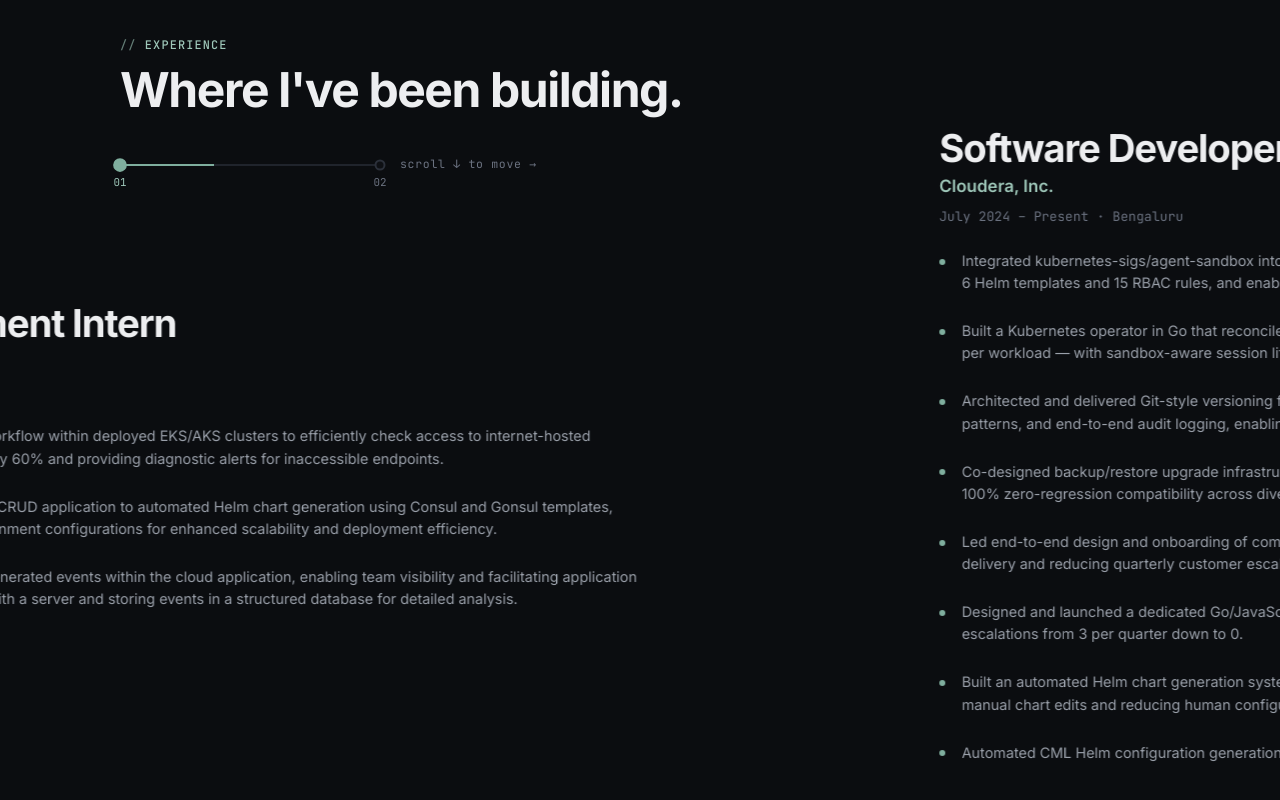
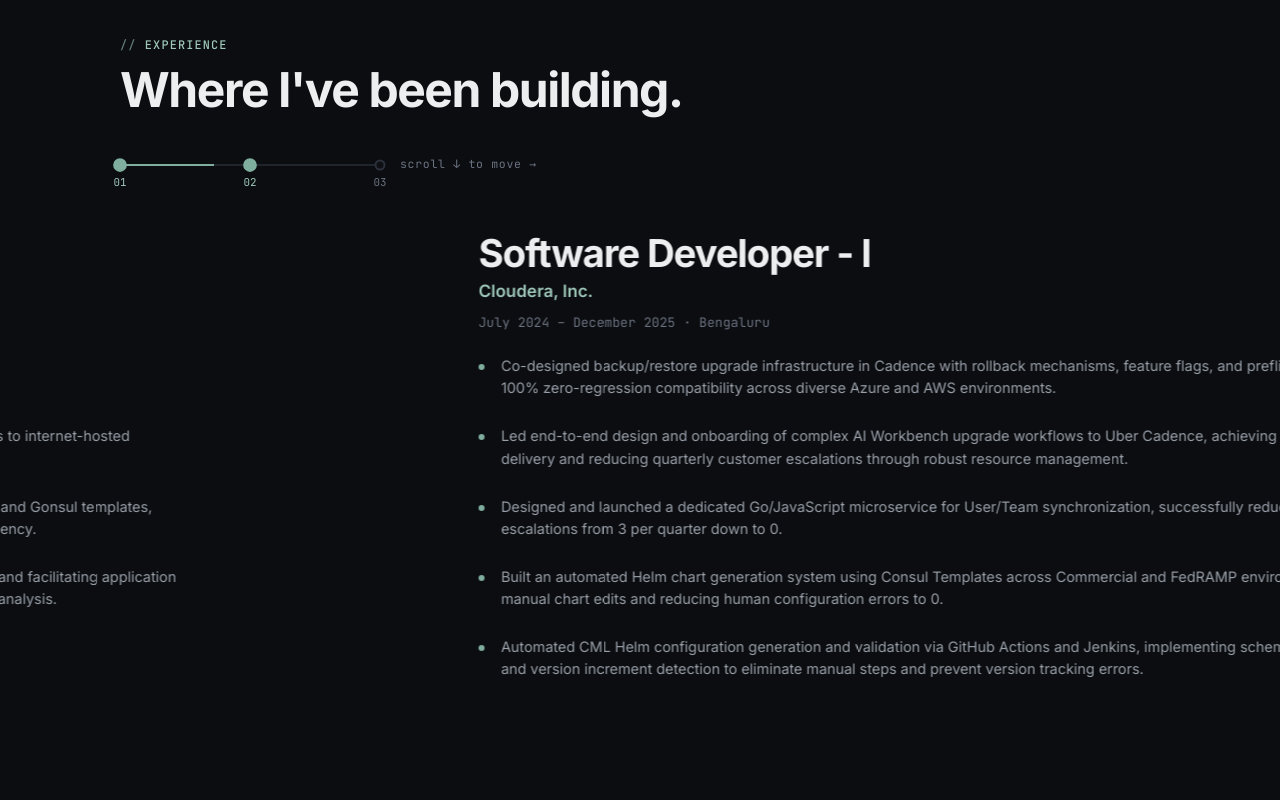
Before and after one commit to aniketsahran/aniket-portfolio, a React (Vite) app: page / in a window 1280 px wide. Shown: the part 2109-2909 px from the top of the page. Built offline with nearby package versions, Linux system fonts and the light colour scheme.

Commit message:
content: split Cloudera role into SDE-I (Jul24-Dec25) and SDE-II (Jan26-present)

```diff
--- a/src/data/content.js
+++ b/src/data/content.js
@@ -44,12 +44,20 @@ export const experience = [
   {
     company: 'Cloudera, Inc.',
     role: 'Software Developer - II',
-    period: 'July 2024 – Present',
+    period: 'January 2026 – Present',
     location: 'Bengaluru',
     bullets: [
       'Integrated kubernetes-sigs/agent-sandbox into Cloudera’s AI agent platform by onboarding 7 container images across 3 registries, authoring 6 Helm templates and 15 RBAC rules, and enabling CRD-driven sandbox isolation for secure agent tool execution.',
       'Built a Kubernetes operator in Go that reconciles 2 custom resource types across 12 reconciliation paths, managing up to 10 K8s resources per workload — with sandbox-aware session lifecycle including automated SandboxClaim cleanup to prevent orphaned warm-pool pods.',
       'Architected and delivered Git-style versioning for Agentic Workflows in Cloudera Agent Studio, introducing branching, workflow persistence patterns, and end-to-end audit logging, enabling reproducible workflow management and full change traceability.',
+    ],
+  },
+  {
+    company: 'Cloudera, Inc.',
+    role: 'Software Developer - I',
+    period: 'July 2024 – December 2025',
+    location: 'Bengaluru',
+    bullets: [
       'Co-designed backup/restore upgrade infrastructure in Cadence with rollback mechanisms, feature flags, and preflight validations, ensuring 100% zero-regression compatibility across diverse Azure and AWS environments.',
       'Led end-to-end design and onboarding of complex AI Workbench upgrade workflows to Uber Cadence, achieving 100% on-schedule delivery and reducing quarterly customer escalations through robust resource management.',
       'Designed and launched a dedicated Go/JavaScript microservice for User/Team synchronization, successfully reducing user sync escalations from 3 per quarter down to 0.',
```
Also changed, not shown: 1 other file (tests, documents, lock files or other folders).
